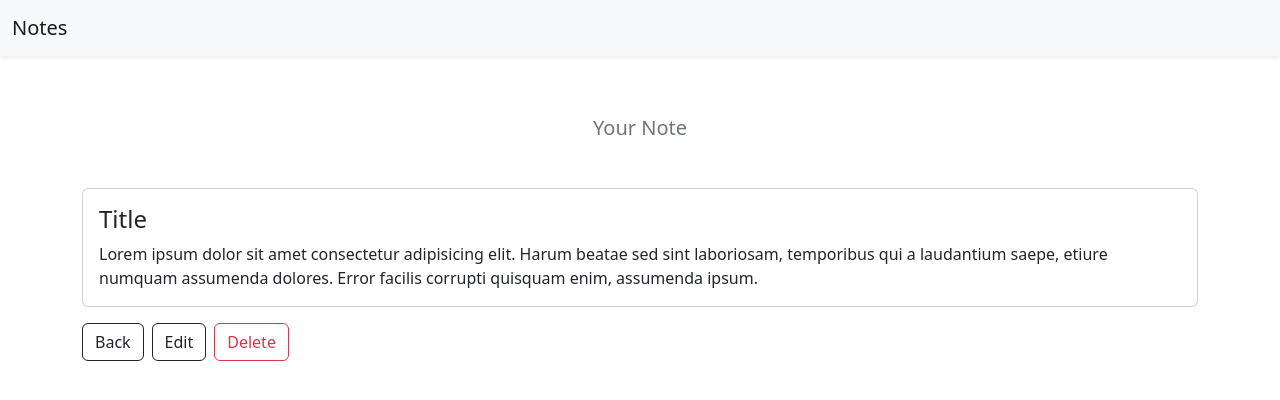
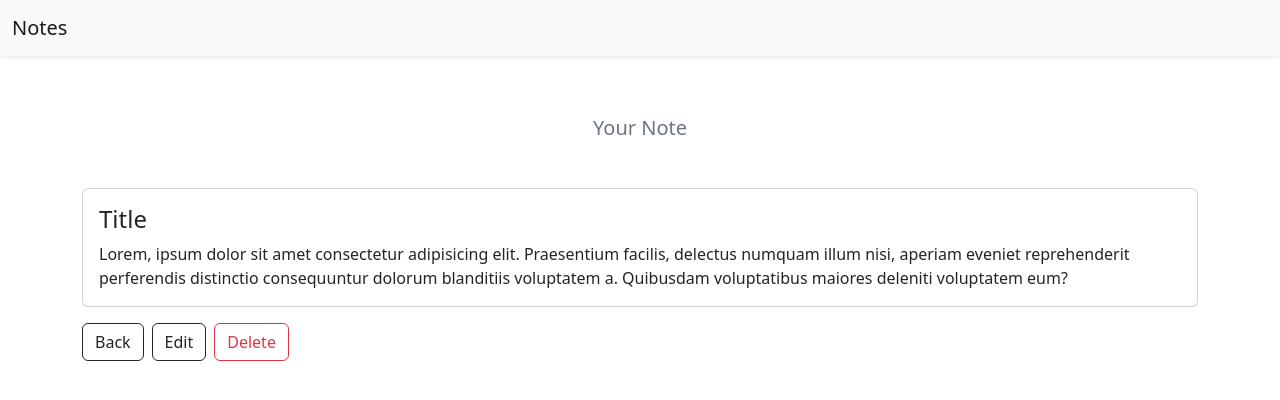
Before and after one commit to aksingh-codes/notes-app, a React (Create React App) app: page /note/1 in a window 1280 px wide. Shown: the top 400 px of the page. Built offline with nearby package versions, Linux system fonts and the light colour scheme.

Commit message:
added: notescontext

```diff
--- a/src/App.js
+++ b/src/App.js
@@ -1,21 +1,24 @@
-import 'bootstrap/dist/css/bootstrap.min.css'
-import { BrowserRouter, Route, Routes } from 'react-router-dom'
-import Create from './pages/Create';
-import Edit from './pages/Edit';
-import Home from "./pages/Home"
-import View from './pages/View';
+import "bootstrap/dist/css/bootstrap.min.css";
+import { BrowserRouter, Route, Routes } from "react-router-dom";
+import { NotesProvider } from "./contexts/NoteContext";
+import Create from "./pages/Create";
+import Edit from "./pages/Edit";
+import Home from "./pages/Home";
+import View from "./pages/View";
 
 function App() {
   return (
     <div className="App">
-      <BrowserRouter>
-        <Routes>
-          <Route path='/' element={<Home />} />
-          <Route path='/create' element={<Create />} />
-          <Route path='/edit/:id' element={<Edit />} />
-          <Route path='/note/:id' element={<View />} />
-        </Routes>
-      </BrowserRouter>
+      <NotesProvider>
+        <BrowserRouter>
+          <Routes>
+            <Route path="/" element={<Home />} />
+            <Route path="/create" element={<Create />} />
+            <Route path="/edit/:id" element={<Edit />} />
+            <Route path="/note/:id" element={<View />} />
+          </Routes>
+        </BrowserRouter>
+      </NotesProvider>
     </div>
   );
 }
--- a/src/components/Navbar.js
+++ b/src/components/Navbar.js
@@ -1,10 +1,11 @@
 import React from "react";
+import { Link } from "react-router-dom";
 
 const Navbar = ({navItemRight}) => {
   return (
     <nav className="navbar bg-light shadow-sm">
       <div className="container-fluid">
-        <a className="navbar-brand" href="/">Notes</a>
+        <Link to="/" className="navbar-brand">Notes</Link>
         {navItemRight}
       </div>
     </nav>
--- a/src/components/NotesGallery.js
+++ b/src/components/NotesGallery.js
@@ -1,58 +1,17 @@
-import React from "react";
+import React, { useContext } from "react";
+import { NotesContext } from "../contexts/NoteContext";
 import Note from "./Note";
 
 const NotesGallery = () => {
-  const notes = [
-    {
-      id: "0",
-      title: "JavaScript",
-      content: `JavaScript (JS) is a lightweight, interpreted, or just-in-time compiled programming language with first-class functions. While it is most well-known as the scripting language for Web pages, many non-browser environments also use it, such as Node.js, Apache CouchDB and Adobe Acrobat. JavaScript is a prototype-based, multi-paradigm, single-threaded, dynamic language, supporting object-oriented, imperative, and declarative (e.g. functional programming) styles. Read more about JavaScript.
-      This section is dedicated to the JavaScript language itself, and not the parts that are specific to Web pages or other host environments. For information about APIs that are specific to Web pages, please see Web APIs and DOM.
-      The standards for JavaScript are the ECMAScript Language Specification (ECMA-262) and the ECMAScript Internationalization API specification (ECMA-402). As soon as one browser implements a feature, we try to document it. This means that cases where some proposals for new ECMAScript features have already been implemented in browsers, documentation and examples in MDN articles may use some of those new features. Most of the time, this happens between the stages 3 and 4, and is usually before the spec is officially published.
-      Do not confuse JavaScript with the Java programming language. Both "Java" and "JavaScript" are trademarks or registered trademarks of Oracle in the U.S. and other countries. However, the two programming languages have very different syntax, semantics, and use.`,
-    },
-    {
-      id: "1",
-      title: "Title",
-      content:
-        "Lorem, ipsum dolor sit amet consectetur adipisicing elit. Praesentium facilis, delectus numquam illum nisi, aperiam eveniet reprehenderit perferendis distinctio consequuntur dolorum blanditiis voluptatem a. Quibusdam voluptatibus maiores deleniti voluptatem eum?",
-    },
-    {
-      id: "2",
-      title: "Title",
-      content:
-        "Lorem, ipsum dolor sit amet consectetur adipisicing elit. Praesentium facilis, delectus numquam illum nisi, aperiam eveniet reprehenderit perferendis distinctio consequuntur dolorum blanditiis voluptatem a. Quibusdam voluptatibus maiores deleniti voluptatem eum?",
-    },
-    {
-      id: "3",
-      title: "Title",
-      content:
-        "Lorem, ipsum dolor sit amet consectetur adipisicing elit. Praesentium facilis, delectus numquam illum nisi, aperiam eveniet reprehenderit perferendis distinctio consequuntur dolorum blanditiis voluptatem a. Quibusdam voluptatibus maiores deleniti voluptatem eum?",
-    },
-    {
-      id: "4",
-      title: "Title",
-      content:
-        "Lorem, ipsum dolor sit amet consectetur adipisicing elit. Praesentium facilis, delectus numquam illum nisi, aperiam eveniet reprehenderit perferendis distinctio consequuntur dolorum blanditiis voluptatem a. Quibusdam voluptatibus maiores deleniti voluptatem eum?",
-    },
-    {
-      id: "5",
-      title: "Title",
-      content:
-        "Lorem, ipsum dolor sit amet consectetur adipisicing elit. Praesentium facilis, delectus numquam illum nisi, aperiam eveniet reprehenderit perferendis distinctio consequuntur dolorum blanditiis voluptatem a. Quibusdam voluptatibus maiores deleniti voluptatem eum?",
-    },
-    {
-      id: "6",
-      title: "Title",
-      content:
-        "Lorem, ipsum dolor sit amet consectetur adipisicing elit. Praesentium facilis, delectus numquam illum nisi, aperiam eveniet reprehenderit perferendis distinctio consequuntur dolorum blanditiis voluptatem a. Quibusdam voluptatibus maiores deleniti voluptatem eum?",
-    },
-  ];
+  const notes = useContext(NotesContext);
+
   return (
     <div className="notes__gallery">
-      {notes.map((note) => (
-        <Note key={note.id} note={note} limit />
-      ))}
+      {notes && notes.length > 0 ? (
+        notes.map((note) => <Note key={note.id} note={note} limit />)
+      ) : (
+        <div>No Notes found</div>
+      )}
     </div>
   );
 };
--- /dev/null
+++ b/src/contexts/NoteContext.js
@@ -0,0 +1,64 @@
+import { createContext, useReducer } from "react";
+import noteReducer from "./noteReducer";
+
+const initialNotes = [
+  {
+    id: "0",
+    title: "JavaScript",
+    content: `JavaScript (JS) is a lightweight, interpreted, or just-in-time compiled programming language with first-class functions. While it is most well-known as the scripting language for Web pages, many non-browser environments also use it, such as Node.js, Apache CouchDB and Adobe Acrobat. JavaScript is a prototype-based, multi-paradigm, single-threaded, dynamic language, supporting object-oriented, imperative, and declarative (e.g. functional programming) styles. Read more about JavaScript.
+      This section is dedicated to the JavaScript language itself, and not the parts that are specific to Web pages or other host environments. For information about APIs that are specific to Web pages, please see Web APIs and DOM.
+      The standards for JavaScript are the ECMAScript Language Specification (ECMA-262) and the ECMAScript Internationalization API specification (ECMA-402). As soon as one browser implements a feature, we try to document it. This means that cases where some proposals for new ECMAScript features have already been implemented in browsers, documentation and examples in MDN articles may use some of those new features. Most of the time, this happens between the stages 3 and 4, and is usually before the spec is officially published.
+      Do not confuse JavaScript with the Java programming language. Both "Java" and "JavaScript" are trademarks or registered trademarks of Oracle in the U.S. and other countries. However, the two programming languages have very different syntax, semantics, and use.`,
+  },
+  {
+    id: "1",
+    title: "Title",
+    content:
+      "Lorem, ipsum dolor sit amet consectetur adipisicing elit. Praesentium facilis, delectus numquam illum nisi, aperiam eveniet reprehenderit perferendis distinctio consequuntur dolorum blanditiis voluptatem a. Quibusdam voluptatibus maiores deleniti voluptatem eum?",
+  },
+  {
+    id: "2",
+    title: "Title",
+    content:
+      "Lorem, ipsum dolor sit amet consectetur adipisicing elit. Praesentium facilis, delectus numquam illum nisi, aperiam eveniet reprehenderit perferendis distinctio consequuntur dolorum blanditiis voluptatem a. Quibusdam voluptatibus maiores deleniti voluptatem eum?",
+  },
+  {
+    id: "3",
+    title: "Title",
+    content:
+      "Lorem, ipsum dolor sit amet consectetur adipisicing elit. Praesentium facilis, delectus numquam illum nisi, aperiam eveniet reprehenderit perferendis distinctio consequuntur dolorum blanditiis voluptatem a. Quibusdam voluptatibus maiores deleniti voluptatem eum?",
+  },
+  {
+    id: "4",
+    title: "Title",
+    content:
+      "Lorem, ipsum dolor sit amet consectetur adipisicing elit. Praesentium facilis, delectus numquam illum nisi, aperiam eveniet reprehenderit perferendis distinctio consequuntur dolorum blanditiis voluptatem a. Quibusdam voluptatibus maiores deleniti voluptatem eum?",
+  },
+  {
+    id: "5",
+    title: "Title",
+    content:
+      "Lorem, ipsum dolor sit amet consectetur adipisicing elit. Praesentium facilis, delectus numquam illum nisi, aperiam eveniet reprehenderit perferendis distinctio consequuntur dolorum blanditiis voluptatem a. Quibusdam voluptatibus maiores deleniti voluptatem eum?",
+  },
+  {
+    id: "6",
+    title: "Title",
+    content:
+      "Lorem, ipsum dolor sit amet consectetur adipisicing elit. Praesentium facilis, delectus numquam illum nisi, aperiam eveniet reprehenderit perferendis distinctio consequuntur dolorum blanditiis voluptatem a. Quibusdam voluptatibus maiores deleniti voluptatem eum?",
+  },
+];
+
+export const NotesContext = createContext(null);
+export const NotesDispatchContext = createContext(null);
+
+export const NotesProvider = ({ children }) => {
+  const [notes, dispatch] = useReducer(noteReducer, initialNotes);
+
+  return (
+    <NotesContext.Provider value={notes}>
+      <NotesDispatchContext.Provider value={dispatch}>
+        {children}
+      </NotesDispatchContext.Provider>
+    </NotesContext.Provider>
+  );
+};
--- /dev/null
+++ b/src/contexts/noteActions.js
@@ -0,0 +1,3 @@
+export const CREATE_NOTE = 'CREATE_NOTE';
+export const UPDATE_NOTE = 'UPDATE_NOTE';
+export const DELETE_NOTE = 'DELETE_NOTE';
--- /dev/null
+++ b/src/contexts/noteReducer.js
@@ -0,0 +1,26 @@
+import { CREATE_NOTE, UPDATE_NOTE, DELETE_NOTE } from "./noteActions";
+
+const noteReducer = (notes, action) => {
+  switch (action.type) {
+    case CREATE_NOTE: {
+      return [...notes, action.payload];
+    }
+
+    case UPDATE_NOTE: {
+      return notes.map((note) => {
+        if (note.id === action.payload.id) return action.payload;
+        else return note;
+      });
+    }
+
+    case DELETE_NOTE: {
+      return notes.filter((note) => note.id !== action.payload);
+    }
+
+    default: {
+      throw Error("Unknown action: " + action.type);
+    }
+  }
+};
+
+export default noteReducer;
--- a/src/pages/View.js
+++ b/src/pages/View.js
@@ -1,17 +1,17 @@
-import React from "react";
-import { useNavigate } from "react-router";
+import React, { useContext } from "react";
+import { useNavigate, useParams } from "react-router";
 import Button from "../components/Button";
 import Layout from "../components/Layout";
 import Note from "../components/Note";
+import { NotesContext, NotesDispatchContext } from "../contexts/NoteContext";
+import { DELETE_NOTE } from "../contexts/noteActions";
 
 const View = () => {
-  const note = {
-    id: 12,
-    title: "Title",
-    content:
-      "Lorem ipsum dolor sit amet consectetur adipisicing elit. Harum beatae sed sint laboriosam, temporibus qui a laudantium saepe, etiure numquam assumenda dolores. Error facilis corrupti quisquam enim, assumenda ipsum.",
-  };
-  const navigate = useNavigate()
+  const { id } = useParams();
+  const navigate = useNavigate();
+  const notes = useContext(NotesContext);
+  const dispatch = useContext(NotesDispatchContext);
+  const note = notes.find((note) => note.id === id);
 
   return (
     <Layout>
@@ -21,7 +21,15 @@ const View = () => {
         <div className="d-flex gap-2 mt-3" role="group">
           <Button onClick={() => navigate(-1)} variant="outline-dark">Back</Button>
           <Button onClick={() => navigate(`/edit/${note.id}`)} variant="outline-dark">Edit</Button>
-          <Button variant="outline-danger">Delete</Button>
+          <Button
+            onClick={() => {
+              navigate(-1);
+              dispatch({ type: DELETE_NOTE, payload: note.id });
+            }}
+            variant="outline-danger"
+          >
+            Delete
+          </Button>
         </div>
       </div>
     </Layout>
```
Also changed, not shown: src/components/Note.js (+15 -13 lines).
